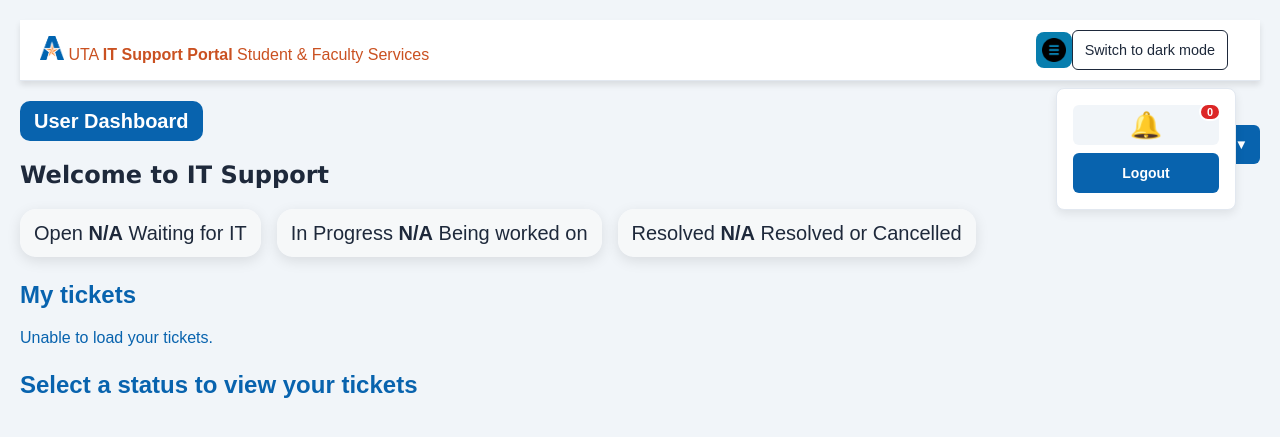
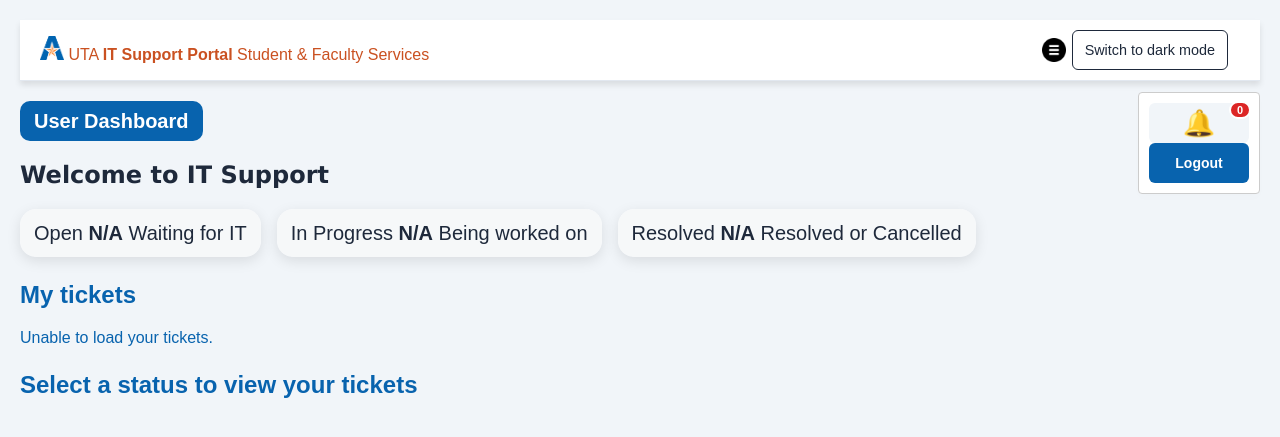
Before and after one commit to vicemont/UTA-IT-Ticket-System, a PHP site: page /userdashboard.php in a window 1280 px wide, after a click that opens the changed part. Shown: the top 437 px of the page. Run offline with PHP 8.4, Linux system fonts and the light colour scheme; a user stored in the database is signed in; data that the repository does not hold is empty.

Commit message:
Update user dashboard styles
Co-authored-by: Copilot <223556219+Copilot@users.noreply.github.com>

```diff
--- a/css/userdashboard.css
+++ b/css/userdashboard.css
@@ -56,17 +56,26 @@ button {
     position: relative;
 }
 
+.top-actions .three-lines {
+    cursor: pointer;
+    display: flex;
+    align-items: center;
+    justify-content: center;
+    background-color: #0863ae;
+    border: none;
+    border-radius: 8px;
+    padding: 12px;
+}
+
 .topbar .three-lines {
     width: auto;
     height: auto;
     padding: 6px;
     margin: 0;
-    background-color: #087eae;
+    background-color: transparent;
     display: flex;
     align-items: center;
     justify-content: center;
-    cursor: pointer;
-    border-radius: 8px;
 }
 
 .topbar .three-lines img {
@@ -76,7 +85,12 @@ button {
 }
 
 .topbar .three-lines:hover {
-    background-color: #06518e;
+    background-color: #ccc;
+}
+
+.topbar .page-name {
+    font-size: 22px;
+    color: #0863ae;
 }
 
 .topbar .brand {
@@ -84,16 +98,18 @@ button {
 }
 /* ---------- dropdown menu ---------- */
 .dropdown-menu {
-    display: none;
+    display: none; /* Hidden by default */
+    background: #ffffff;
+    border: 1px solid #ccc;
+    border-radius: 4px;
+    padding: 10px;
+    box-shadow: 0 4px 10px rgba(0, 0, 0, 0.01);
+    min-width: 100px;
+    flex-basis: 100%;
+    margin-top: 12px;
     position: absolute;
-    top: calc(100% + 8px);
-    right: 24px;
-    background: #ffffff;
-    border: 1px solid #e2e8f0;
-    border-radius: 8px;
-    padding: 16px;
-    box-shadow: 0 4px 10px rgba(0, 0, 0, 0.08);
-    min-width: 180px;
+    right: 0;
+    top: 100%;
     z-index: 1000;
 }
 
@@ -105,12 +121,10 @@ button {
     font-weight: 600;
 }
 .dropdown-menu button:hover {
-    background-color: #076d95;
+    background-color: #06518e;
 }
 .dropdown-menu.show {
-    display: flex;
-    flex-direction: column;
-    gap: 8px;
+    display: block !important;
 }
 
 .dropdown-menu .logout-button {
@@ -125,7 +139,10 @@ button {
     align-items: center;
     background-color: #f1f5f9;
     color: #1e293b;
-    gap: 8px;
+    width: 100px;
+    height: 40px;
+    padding: 0;
+    margin: 0 auto;
 }
 .dropdown-menu .bell-icon {
     font-size: 26px;
```
